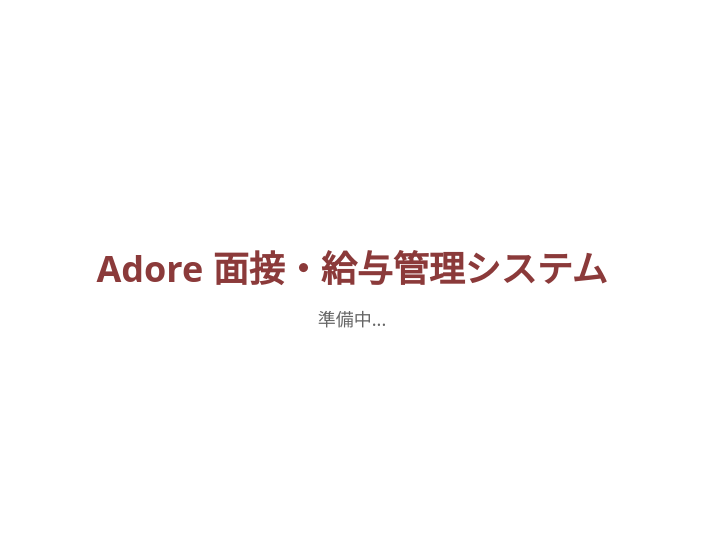
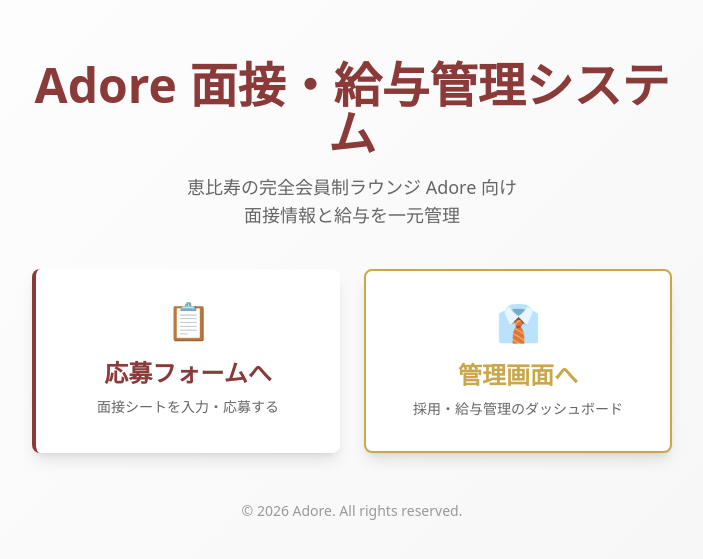
Before and after one commit to 4n5suzuki-dotcom/adore-system, a Next.js app: page / in a window 1280 px wide. Shown: the part 109-668 px from the top of the page, without its empty margins (288-991 px from the left). Built offline with nearby package versions, Linux system fonts and the light colour scheme.

Commit message:
ホーム画面をランディングページ化（応募・管理ボタン追加）

```diff
--- a/app/page.tsx
+++ b/app/page.tsx
@@ -1,13 +1,55 @@
-'use client'
+import Link from 'next/link'
 
 export default function Home() {
   return (
-    <div className="min-h-screen flex items-center justify-center bg-white">
-      <div className="text-center">
-        <h1 className="heading-1 mb-4">
+    <div
+      className="min-h-screen flex items-center justify-center"
+      style={{
+        background: 'linear-gradient(135deg, #ffffff 0%, #f5f5f5 100%)',
+      }}
+    >
+      <div className="text-center max-w-2xl px-4">
+        {/* ヘッダー */}
+        <h1 className="text-5xl font-bold text-wine-red mb-4">
           Adore 面接・給与管理システム
         </h1>
-        <p className="text-muted text-lg">準備中...</p>
+
+        {/* サブタイトル */}
+        <p className="text-gray-600 text-lg mb-10">
+          恵比寿の完全会員制ラウンジ Adore 向け
+          <br />
+          面接情報と給与を一元管理
+        </p>
+
+        {/* ボタンエリア */}
+        <div className="flex flex-col sm:flex-row gap-6 justify-center mb-12">
+          {/* 応募フォーム */}
+          <Link href="/interview" className="flex-1">
+            <div className="card-wine-border h-full hover:shadow-xl transition">
+              <div className="text-4xl mb-4">📋</div>
+              <h2 className="text-2xl font-bold text-wine-red mb-2">
+                応募フォームへ
+              </h2>
+              <p className="text-gray-600 text-sm">面接シートを入力・応募する</p>
+            </div>
+          </Link>
+
+          {/* 管理画面 */}
+          <Link href="/admin" className="flex-1">
+            <div className="card border-2 border-gold h-full hover:shadow-xl transition">
+              <div className="text-4xl mb-4">👔</div>
+              <h2 className="text-2xl font-bold text-gold mb-2">管理画面へ</h2>
+              <p className="text-gray-600 text-sm">
+                採用・給与管理のダッシュボード
+              </p>
+            </div>
+          </Link>
+        </div>
+
+        {/* フッター */}
+        <footer className="text-gray-400 text-sm">
+          © 2026 Adore. All rights reserved.
+        </footer>
       </div>
     </div>
   )
```
